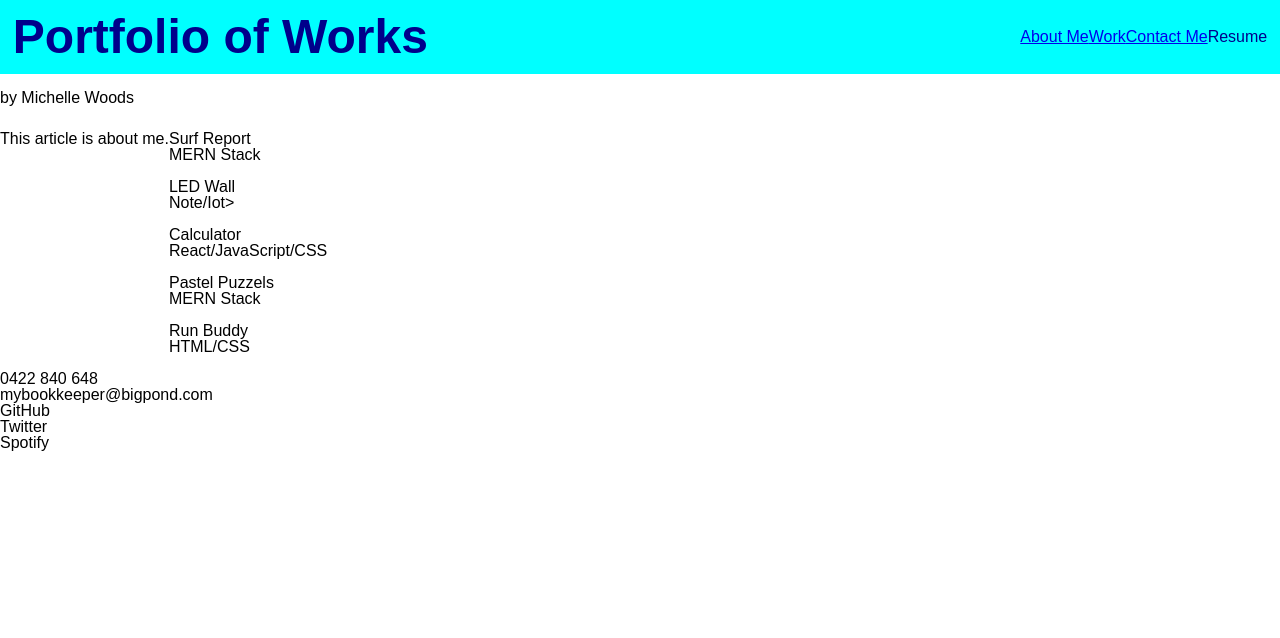
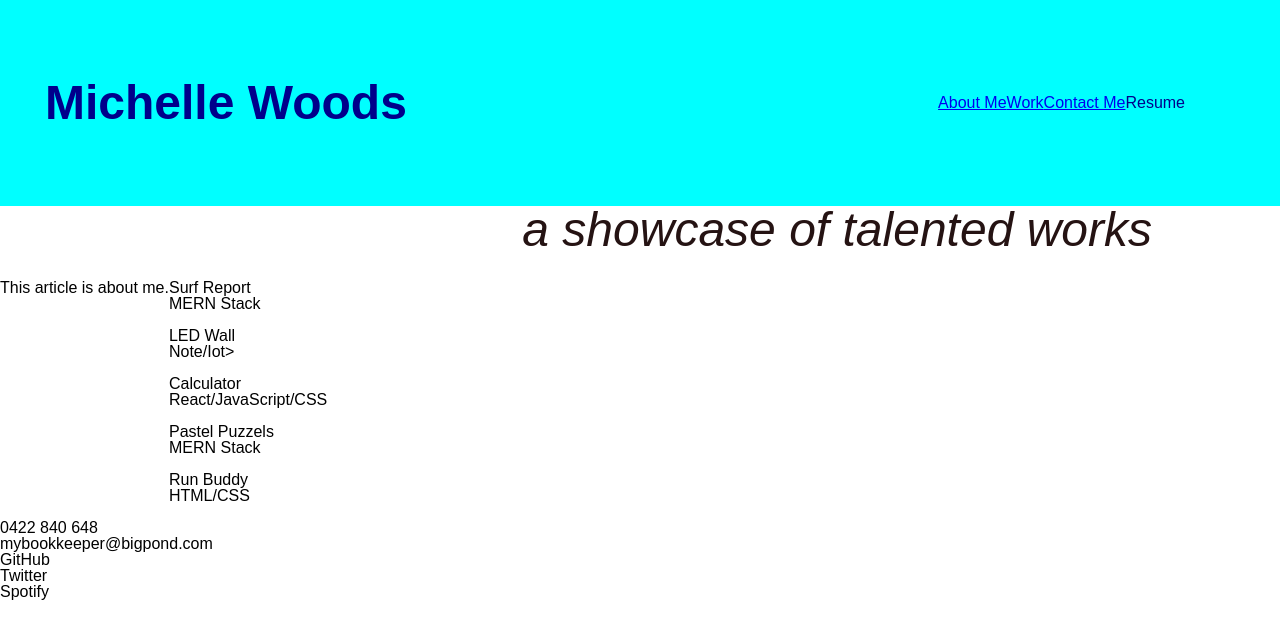
Before and after one commit to michelledwoods1/Portfolio, a plain HTML site: page Main/index.html in a window 1280 px wide. Drawn offline with Linux system fonts and the light colour scheme.

Commit message:
Commit for AskBCS

```diff
--- a/Main/index.html
+++ b/Main/index.html
@@ -4,13 +4,13 @@
     <meta charset="UTF-8">
     <meta http-equiv="X-UA-Compatible" content="IE=edge">
     <meta name="viewport" content="width=device-width, initial-scale=1.0">
-    <title>Portfolio of Works</title>
+    <title>Portfolio Michelle Woods</title>
     <link rel="stylesheet" href="reset.css">
     <link rel="stylesheet" href="style.css">
 </head>
 <body>
     <header class="main-header">
-         <h1>Portfolio of Works</h1>
+         <h1>Michelle Woods</h1>
          <nav>
              <ul>
                 <li> <a href="#aboutme">About Me</a></li>
@@ -23,8 +23,8 @@
 
     <div class="subtitle">
         <img src="" alt="">
-        <p>by Michelle Woods</p>
-    </div>
+        <p>a showcase of talented works</p>
+     </div>
 
     <main>
         <section id="aboutme" >
--- a/Main/style.css
+++ b/Main/style.css
@@ -2,24 +2,33 @@
     display: flex;
     justify-content: space-between;
     align-items: center;
-    padding: 1%;
+    padding: 45px;
     background-color:cyan;
     color:darkblue;
     }
-.main-header ul {
-    display: flex;
-    flex-wrap: wrap
-    flex-;
-
-}
 h1 {
     font-size: 48px;
 }
 
+.main-header ul {
+display:flex;
+margin: 0;
+padding: 50px;
+}
 .subtitle {
+    display: flex;
+    justify-content: flex-end;
+    margin-right: 10%;
+    border-top: thistle;
+    border-radius: 2%;
     background-image: url();
+
 }
-
+.subtitle p {
+    font-style: italic;
+    font-size: 48px;
+    color: rgb(37, 19, 19);
+}
 main {
     display: flex;
     flex-wrap: wrap;
```
